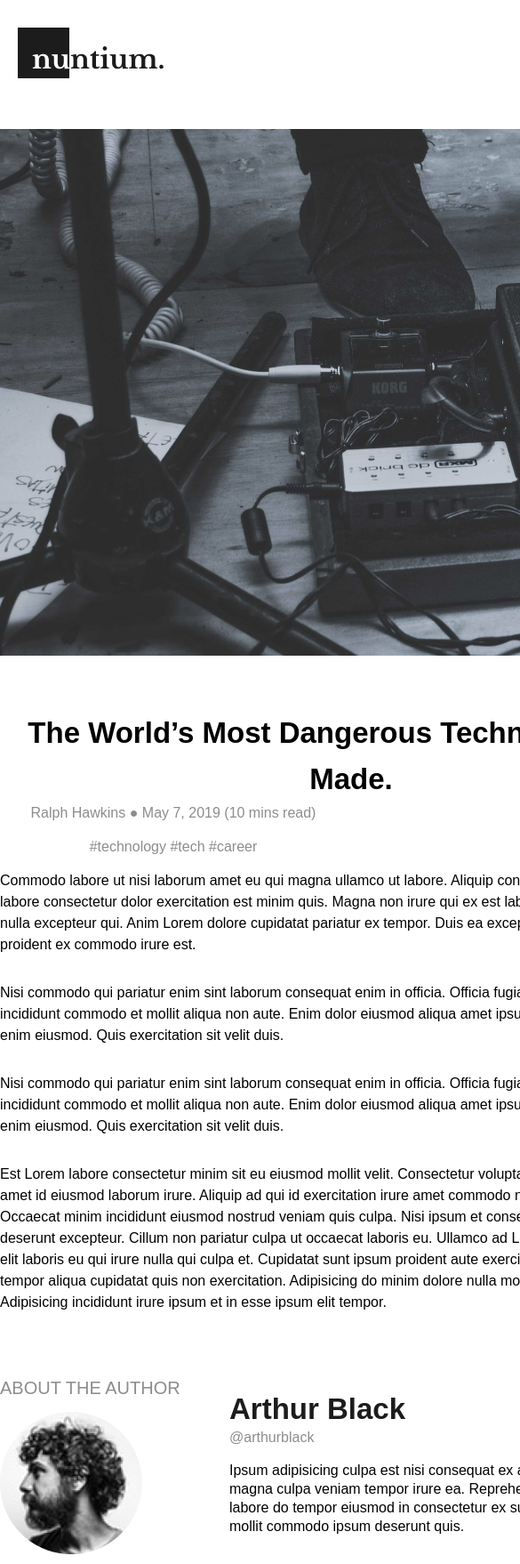
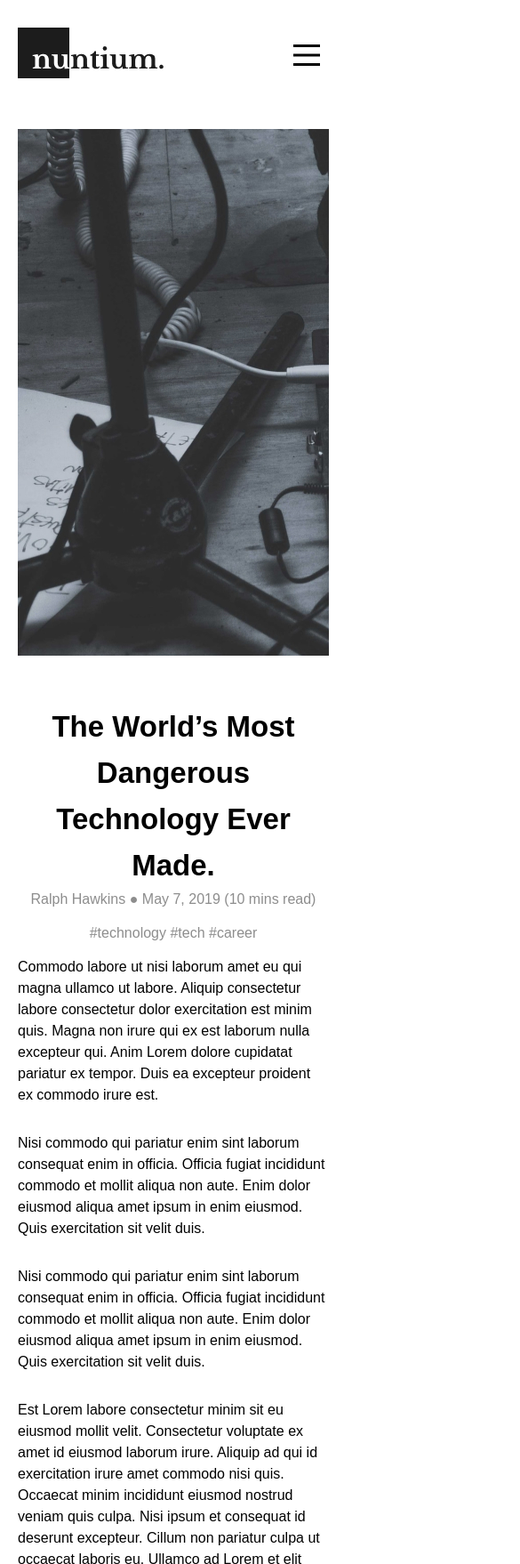
Before and after one commit to KseniaPopova02/-HI_software_intership, a plain HTML site: page article.html in a window 390 px wide. Shown: the top 1758 px of the page at 89% size, 585 px wide, since content can reach past the window. Drawn offline with Linux system fonts and the light colour scheme.

Commit message:
add media queries to the article page

```diff
--- a/article.html
+++ b/article.html
@@ -14,8 +14,9 @@
         <div class="header__nav">
           <div class="header__nav-wrapper">
             <div class="logo">
-              <img src="images/Logo.png" alt="" />
+              <img src="images/Logo.png" alt="logo" />
             </div>
+
             <nav class="menu">
               <ul class="menu__list">
                 <li class="menu__list-item">
@@ -37,6 +38,45 @@
             </nav>
           </div>
 
+          <div class="burger__menu">
+            <button
+              class="burger__button"
+              onclick="this.classList.toggle('opened');this.setAttribute('aria-expanded', this.classList.contains('opened'))"
+              aria-label="Main Menu"
+            >
+              <svg width="50" height="50" viewBox="0 0 100 100">
+                <path
+                  class="line line1"
+                  d="M 20,29.000046 H 80.000231 C 80.000231,29.000046 94.498839,28.817352 94.532987,66.711331 94.543142,77.980673 90.966081,81.670246 85.259173,81.668997 79.552261,81.667751 75.000211,74.999942 75.000211,74.999942 L 25.000021,25.000058"
+                />
+                <path class="line line2" d="M 20,50 H 80" />
+                <path
+                  class="line line3"
+                  d="M 20,70.999954 H 80.000231 C 80.000231,70.999954 94.498839,71.182648 94.532987,33.288669 94.543142,22.019327 90.966081,18.329754 85.259173,18.331003 79.552261,18.332249 75.000211,25.000058 75.000211,25.000058 L 25.000021,74.999942"
+                />
+              </svg>
+            </button>
+            <!-- <nav class="menu">
+              <ul class="menu__list">
+                <li class="menu__list-item">
+                  <a href="index.html" class="menu__list-link menu__list-active"
+                    >Home</a
+                  >
+                </li>
+                <li class="menu__list-item">
+                  <a href="tags.html" class="menu__list-link menu__list-active"
+                    >Tags</a
+                  >
+                </li>
+                <li class="menu__list-item">
+                  <a href="about.html" class="menu__list-link menu__list-active"
+                    >About</a
+                  >
+                </li>
+              </ul>
+            </nav> -->
+          </div>
+
           <div class="header__button">
             <button class="header__button-magnifier">
               <img src="../images/search.png" alt="" />
@@ -48,9 +88,8 @@
     </header>
     <section class="article">
       <div class="container">
-        <div class="article__img">
-          <img src="../images/article_image.jpg" alt="" />
-        </div>
+        <div class="article__wrapper">
+          <div class="article__img"></div>
           <div class="article__content">
             <h1 class="article__title title">
               The World’s Most Dangerous Technology Ever Made.
@@ -62,10 +101,10 @@
             <article class="article__text text">
               <p class="article__text-p">
                 Commodo labore ut nisi laborum amet eu qui magna ullamco ut
-              labore. Aliquip consectetur labore consectetur dolor exercitation
-              est minim quis. Magna non irure qui ex est laborum nulla excepteur
-              qui. Anim Lorem dolore cupidatat pariatur ex tempor. Duis ea
-              excepteur proident ex commodo irure est.
+                labore. Aliquip consectetur labore consectetur dolor
+                exercitation est minim quis. Magna non irure qui ex est laborum
+                nulla excepteur qui. Anim Lorem dolore cupidatat pariatur ex
+                tempor. Duis ea excepteur proident ex commodo irure est.
               </p>
 
               <p class="article__text-p">
@@ -84,12 +123,12 @@
 
               <p class="article__text-p">
                 Est Lorem labore consectetur minim sit eu eiusmod mollit velit.
-              Consectetur voluptate ex amet id eiusmod laborum irure. Aliquip ad
-              qui id exercitation irure amet commodo nisi quis. Occaecat minim
-              incididunt eiusmod nostrud veniam quis culpa. Nisi ipsum et
-              consequat id deserunt excepteur. Cillum non pariatur culpa ut
-              occaecat laboris eu. Ullamco ad Lorem et elit laboris eu qui irure
-              nulla qui culpa et. Cupidatat sunt ipsum proident aute
+                Consectetur voluptate ex amet id eiusmod laborum irure. Aliquip
+                ad qui id exercitation irure amet commodo nisi quis. Occaecat
+                minim incididunt eiusmod nostrud veniam quis culpa. Nisi ipsum
+                et consequat id deserunt excepteur. Cillum non pariatur culpa ut
+                occaecat laboris eu. Ullamco ad Lorem et elit laboris eu qui
+                irure nulla qui culpa et. Cupidatat sunt ipsum proident aute
                 exercitation do tempor aliqua cupidatat quis non exercitation.
                 Adipisicing do minim dolore nulla mollit. Adipisicing incididunt
                 irure ipsum et in esse ipsum elit tempor.
@@ -107,11 +146,10 @@
               <div class="article__author-name">Arthur Black</div>
               <div class="article__author-info info">@arthurblack</div>
               <div class="article__author-text text">
-              <p>
                 Ipsum adipisicing culpa est nisi consequat ex amet magna culpa
                 veniam tempor irure ea. Reprehenderit labore do tempor eiusmod
                 in consectetur ex sunt id mollit commodo ipsum deserunt quis.
-              </p>
+              </div>
             </div>
           </div>
         </div>
--- a/styles/_media.scss
+++ b/styles/_media.scss
@@ -60,6 +60,14 @@
       }
     }
   }
+  .article {
+    &__wrapper {
+      margin: 0 20px;
+    }
+    &__title {
+      width: auto;
+    }
+  }
 }
 
 @media (max-width: 1200px) {
@@ -76,6 +84,11 @@
     }
     &__column {
       margin-bottom: 65px;
+    }
+  }
+  .arrows {
+    &__text {
+      display: none;
     }
   }
 }
@@ -170,6 +183,20 @@
         img {
           display: none;
         }
+      }
+    }
+  }
+  .article {
+    &__text {
+      width: auto;
+    }
+    &__author {
+      flex-direction: column;
+      text-align: center;
+      align-items: center;
+      width: auto;
+      &-text {
+        width: 300px;
       }
     }
   }
--- a/styles/style.scss
+++ b/styles/style.scss
@@ -453,6 +453,10 @@
 
 .article {
   margin-top: 52px;
+  &__img {
+    background-image: url("/images/article_image.jpg");
+    height: 592px;
+  }
   &__content {
     text-align: center;
   }
```
Also changed, not shown: styles/style.css, 1 other file. Lines whose indentation alone changed are shown as unchanged.
